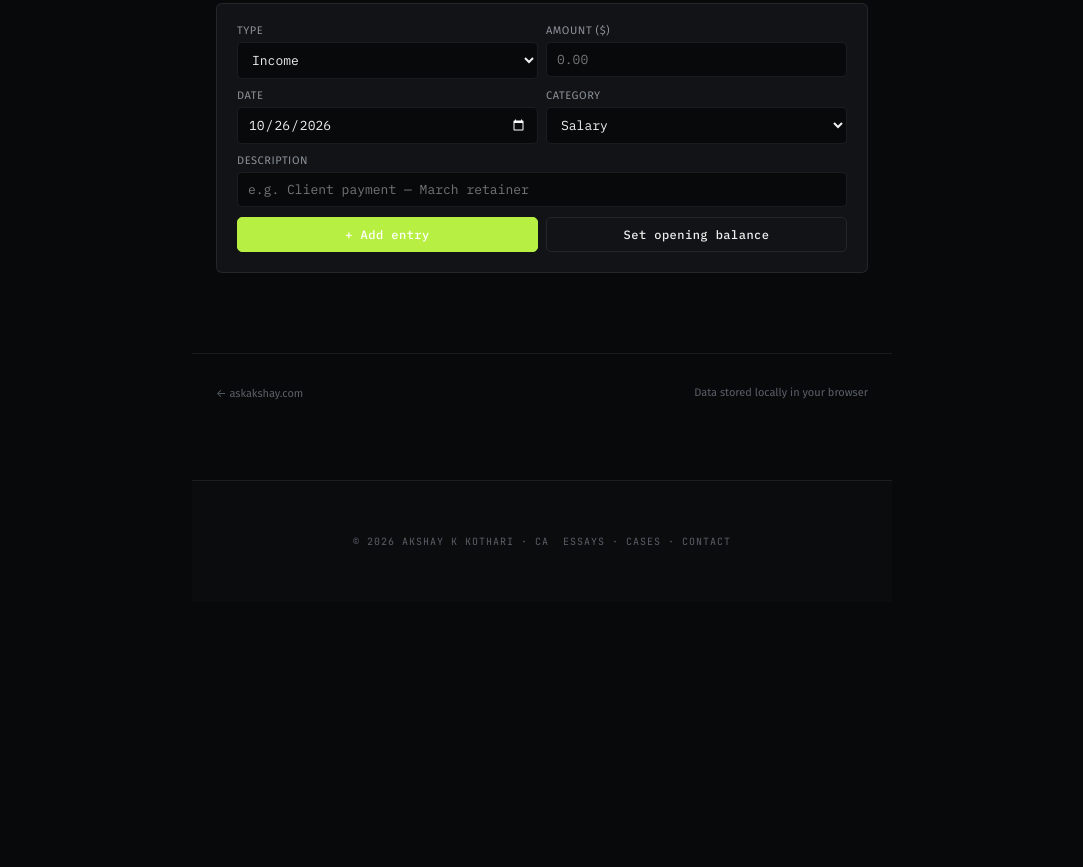
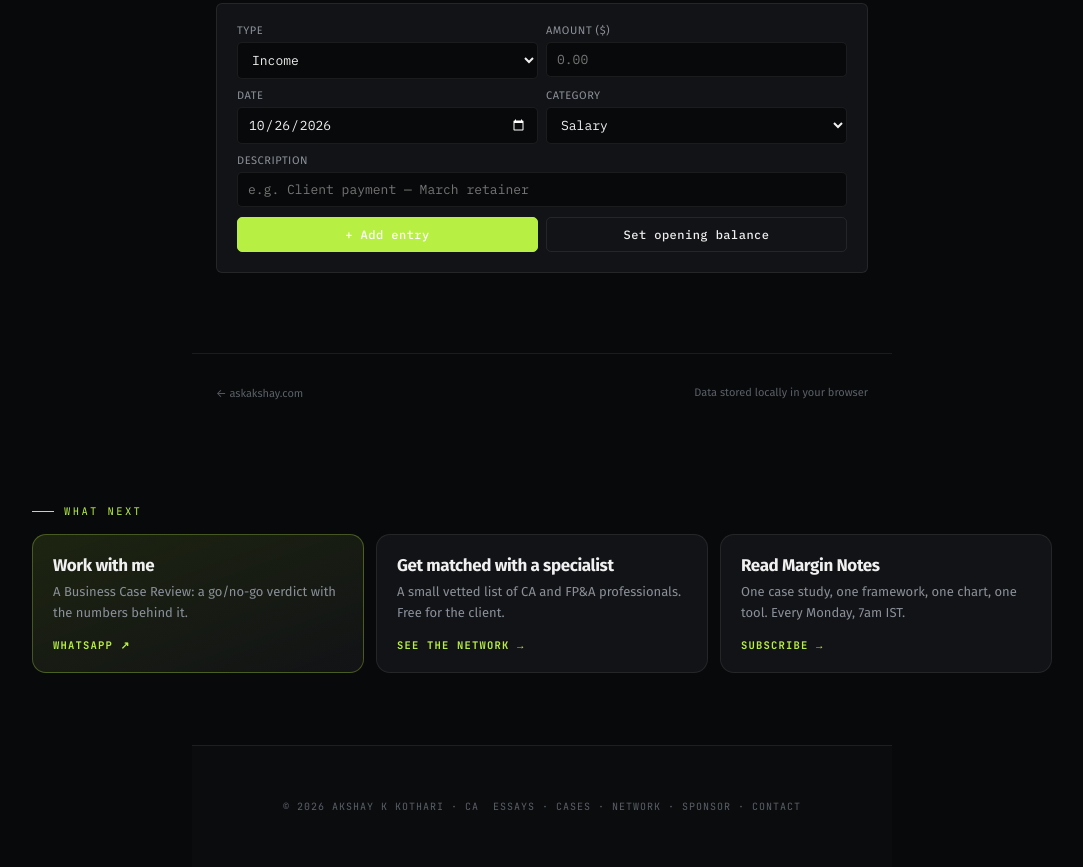
Before and after one commit to caakshayk1-boop/askakshay-website, a plain HTML site: page cashflow.html in a window 1280 px wide. Shown: the part 809-1676 px from the top of the page, without its empty margins (98-1181 px from the left). Before the commit the page ends 1411 px from the top, so only its background shows below. Drawn offline with nearby package versions, Linux system fonts and the light colour scheme.

Commit message:
design: roll out system layer, batch 3 (cashflow, case studies)
Co-Authored-By: Claude Sonnet 5.5 <noreply@anthropic.com>

```diff
--- a/cashflow.html
+++ b/cashflow.html
@@ -72,6 +72,7 @@ footer a:hover{color:var(--t2)}
 <link rel="preconnect" href="https://fonts.gstatic.com" crossorigin>
 <link href="https://fonts.googleapis.com/css2?family=Fira+Sans:ital,wght@0,300;0,400;0,500;0,600;0,700;0,800;1,400&family=JetBrains+Mono:wght@400;500;700&display=swap" rel="stylesheet">
 <link rel="stylesheet" href="assets/retheme.css?v=20260802b">
+<link rel="stylesheet" href="assets/system.css?v=20261026">
 </head>
 <body>
 <div class="ak-prog" aria-hidden="true"></div>
@@ -83,6 +84,7 @@ footer a:hover{color:var(--t2)}
       <a href="/cases.html">Cases</a>
       <a class="opt" href="/#tools">Tools</a>
       <a class="opt" href="/#numbers">Calculators</a>
+      <a class="opt" href="/network.html">Network</a>
       <a href="/#contact">Contact</a>
     </nav>
   </div>
@@ -240,12 +242,22 @@ function switchTab(t){
 document.getElementById('edate').value=today();
 render();
 </script>
+
+<aside class="ak-next" aria-label="Next step">
+  <div class="ak-next-k">What next</div>
+  <div class="ak-next-grid">
+    <a class="primary" href="https://wa.me/919836665840?text=Hi%20Akshay%2C%20I%27d%20like%20to%20discuss%20a%20Business%20Case%20Review" target="_blank" rel="noopener"><b>Work with me</b><span>A Business Case Review: a go/no-go verdict with the numbers behind it.</span><em>WhatsApp ↗</em></a>
+    <a href="/network.html"><b>Get matched with a specialist</b><span>A small vetted list of CA and FP&amp;A professionals. Free for the client.</span><em>See the network →</em></a>
+    <a href="/#notes"><b>Read Margin Notes</b><span>One case study, one framework, one chart, one tool. Every Monday, 7am IST.</span><em>Subscribe →</em></a>
+  </div>
+</aside>
 <footer class="ak-foot">
   <div class="ak-foot-in">
     <div>&copy; <span class="ak-yr">2026</span> Akshay K Kothari &middot; CA</div>
-    <div><a href="/essays.html">Essays</a> &middot; <a href="/cases.html">Cases</a> &middot; <a href="/#contact">Contact</a></div>
+    <div><a href="/essays.html">Essays</a> &middot; <a href="/cases.html">Cases</a> &middot; <a href="/network.html">Network</a> &middot; <a href="/sponsor.html">Sponsor</a> &middot; <a href="/#contact">Contact</a></div>
   </div>
 </footer>
 <script src="assets/subpage.js?v=20260802b"></script>
+<script defer src="assets/system.js?v=20261026"></script>
 </body>
 </html>
```
Also changed, not shown: case-dmart.html (+13 -1 lines), case-nykaa.html (+13 -1 lines), case-zepto.html (+13 -1 lines).
